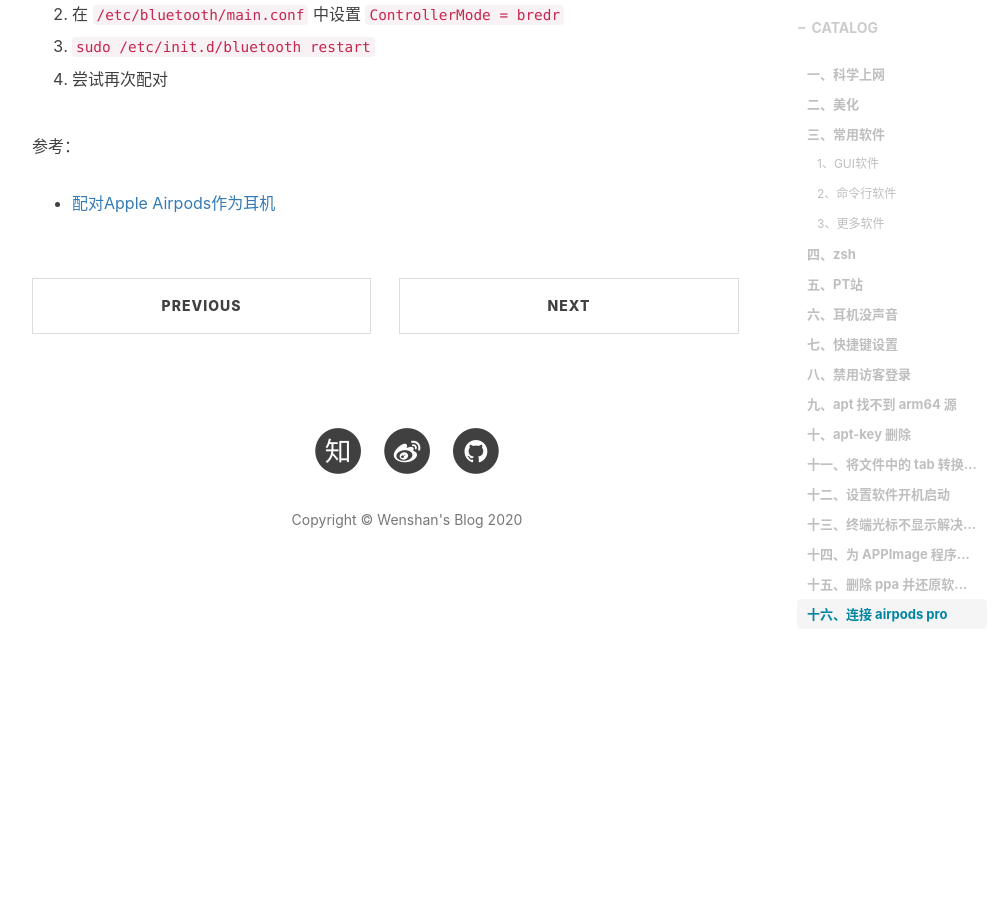
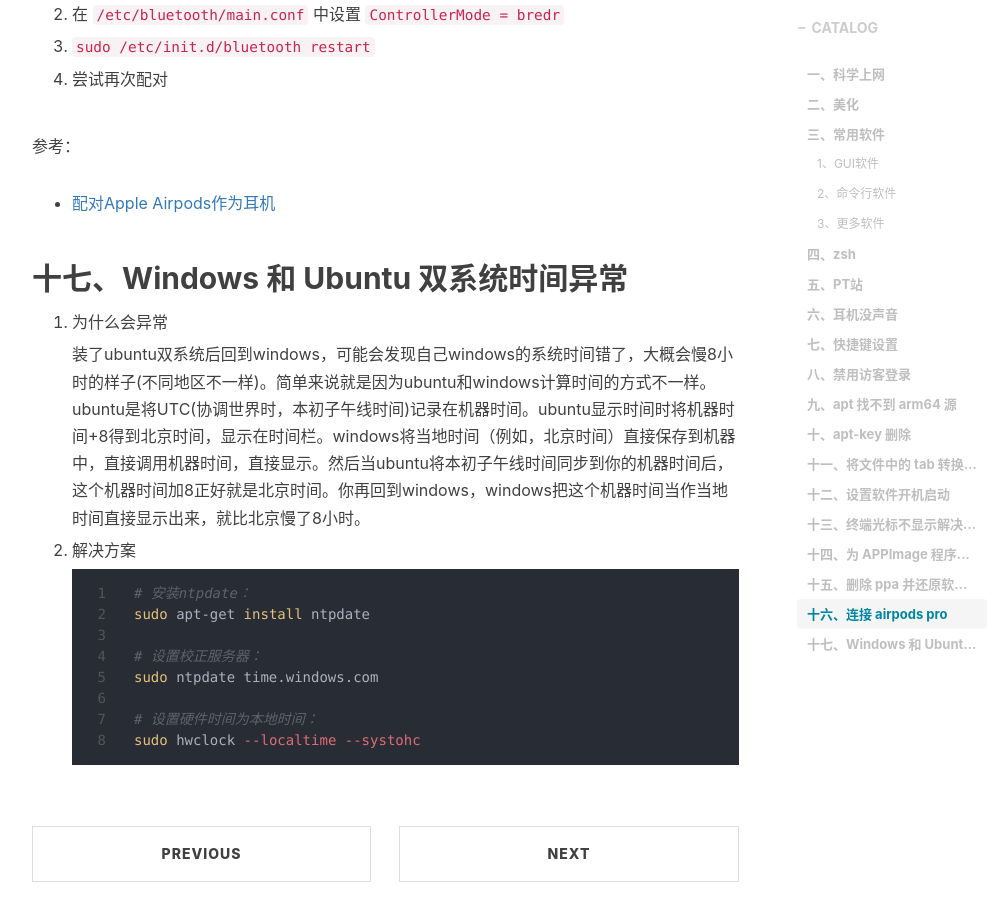
Before and after one commit to tianws/tianws.github.io, a Jekyll site: the page built from _posts/2019-04-03-software-ubuntu.markdown, in a window 1280 px wide and 900 px high, scrolled down 12577 px. Shown: the whole window, without its empty margins (233-1240 px from the left). Built offline with Jekyll 4.4.1, drawn with Linux system fonts in a browser that asks for light colours; nearby versions of some CDN libraries; comment, search, counter and statistics services are not loaded.

Commit message:
修改Ubuntu软件博文

````diff
--- a/_posts/2019-04-03-software-ubuntu.markdown
+++ b/_posts/2019-04-03-software-ubuntu.markdown
@@ -555,3 +555,22 @@ history | grep add-apt-repository
 参考：
 
 - [配对Apple Airpods作为耳机](https://www.it-swarm.net/zh/sound/配对apple-airpods作为耳机/961146368/)
+
+## 十七、Windows 和 Ubuntu 双系统时间异常
+
+1. 为什么会异常
+
+   装了ubuntu双系统后回到windows，可能会发现自己windows的系统时间错了，大概会慢8小时的样子(不同地区不一样)。简单来说就是因为ubuntu和windows计算时间的方式不一样。ubuntu是将UTC(协调世界时，本初子午线时间)记录在机器时间。ubuntu显示时间时将机器时间+8得到北京时间，显示在时间栏。windows将当地时间（例如，北京时间）直接保存到机器中，直接调用机器时间，直接显示。然后当ubuntu将本初子午线时间同步到你的机器时间后，这个机器时间加8正好就是北京时间。你再回到windows，windows把这个机器时间当作当地时间直接显示出来，就比北京慢了8小时。
+
+2. 解决方案
+
+   ```bash
+   # 安装ntpdate：
+   sudo apt-get install ntpdate
+
+   # 设置校正服务器：
+   sudo ntpdate time.windows.com
+
+   # 设置硬件时间为本地时间：
+   sudo hwclock --localtime --systohc
+   ```
````
